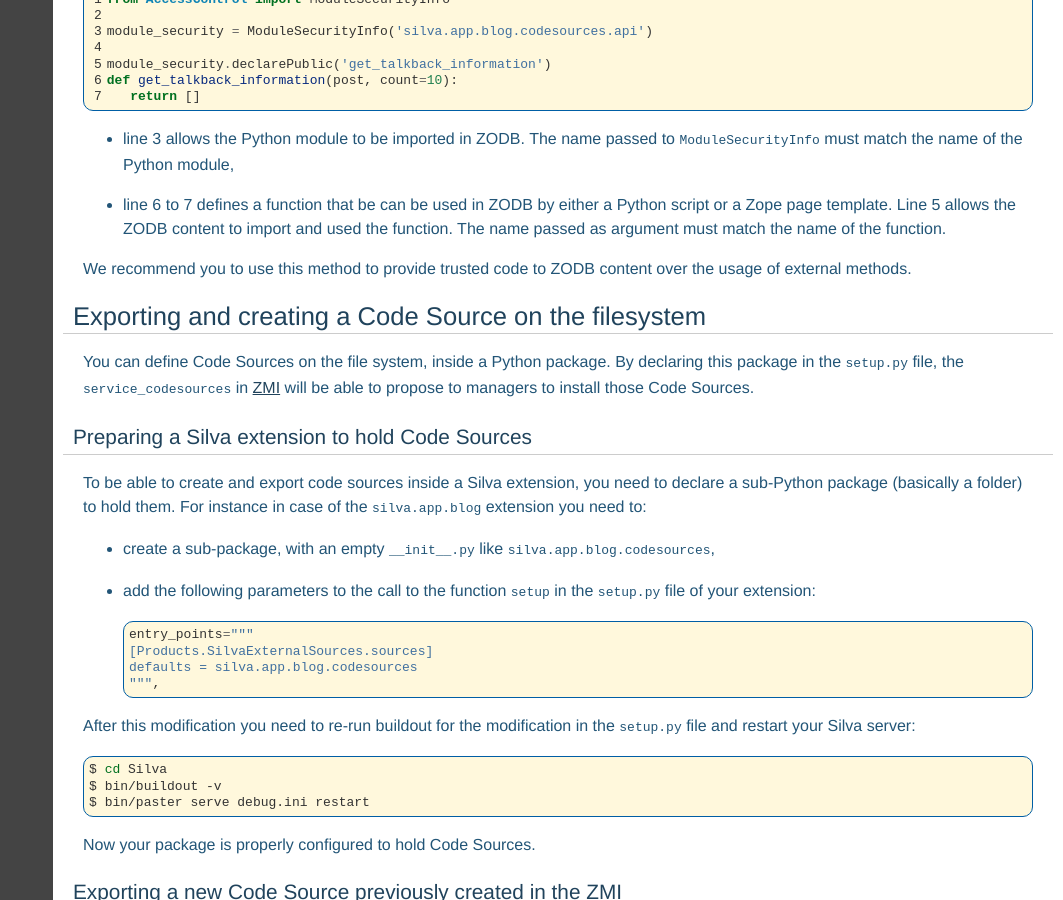
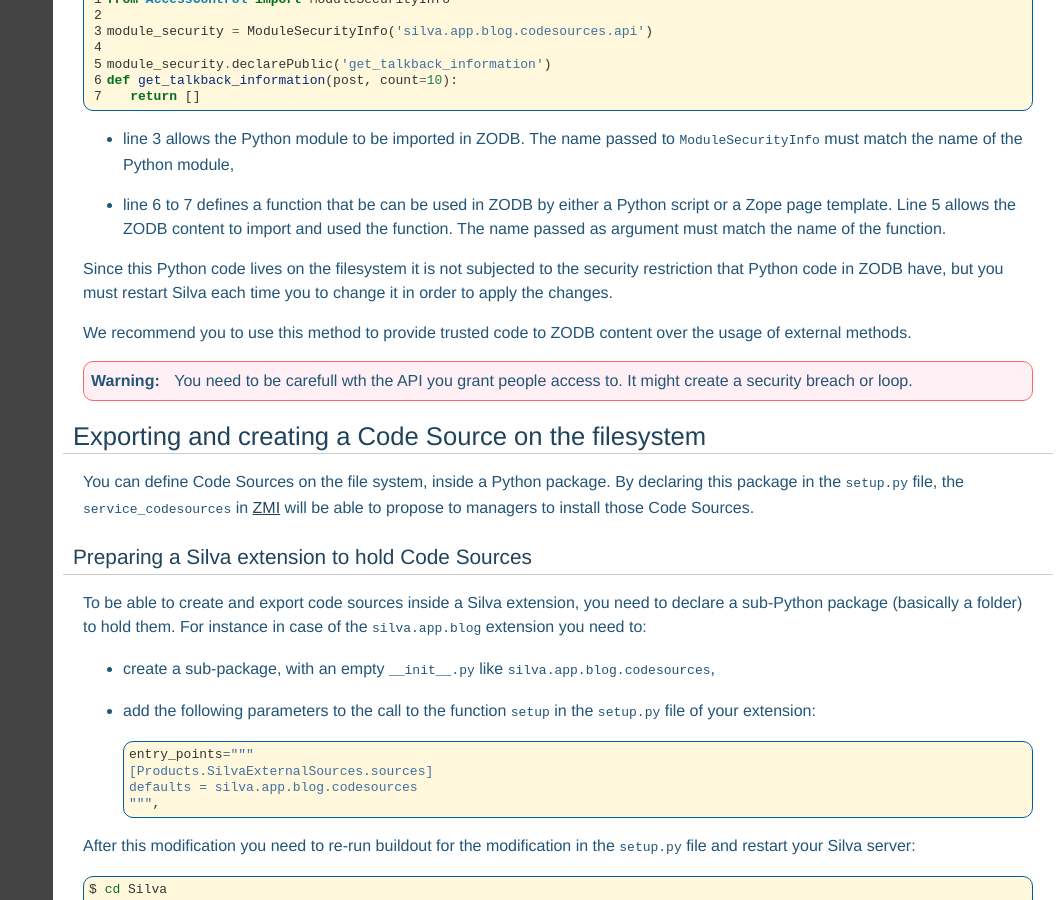
Before and after one commit to silvacms/documentation, a Sphinx documentation site: the page built from source/code_source/index.rst, in a window 1280 px wide and 900 px high, scrolled down 2659 px. Shown: the whole window, without its empty margins (217-1280 px from the left). Built offline with Sphinx 7.4.7, drawn with Linux system fonts in a browser that asks for light colours; pages that are not in the unit, such as notebooks, are missing from menus; comment, search, counter and statistics services are not loaded; cross-references to code outside the pages are shown as plain code.

Commit message:
Improvements.

```diff
--- a/source/code_source/index.rst
+++ b/source/code_source/index.rst
@@ -159,9 +159,18 @@ the ``silva.app.blog`` example a module called
   content to import and used the function. The name passed as argument
   must match the name of the function.
 
+Since this Python code lives on the filesystem it is not subjected to
+the security restriction that Python code in ZODB have, but you must
+restart Silva each time you to change it in order to apply the
+changes.
+
 We recommend you to use this method to provide trusted code to ZODB
 content over the usage of external methods.
 
+.. warning::
+
+   You need to be carefull wth the API you grant people access to. It
+   might create a security breach or loop.
 
 Exporting and creating a Code Source on the filesystem
 ------------------------------------------------------
```
